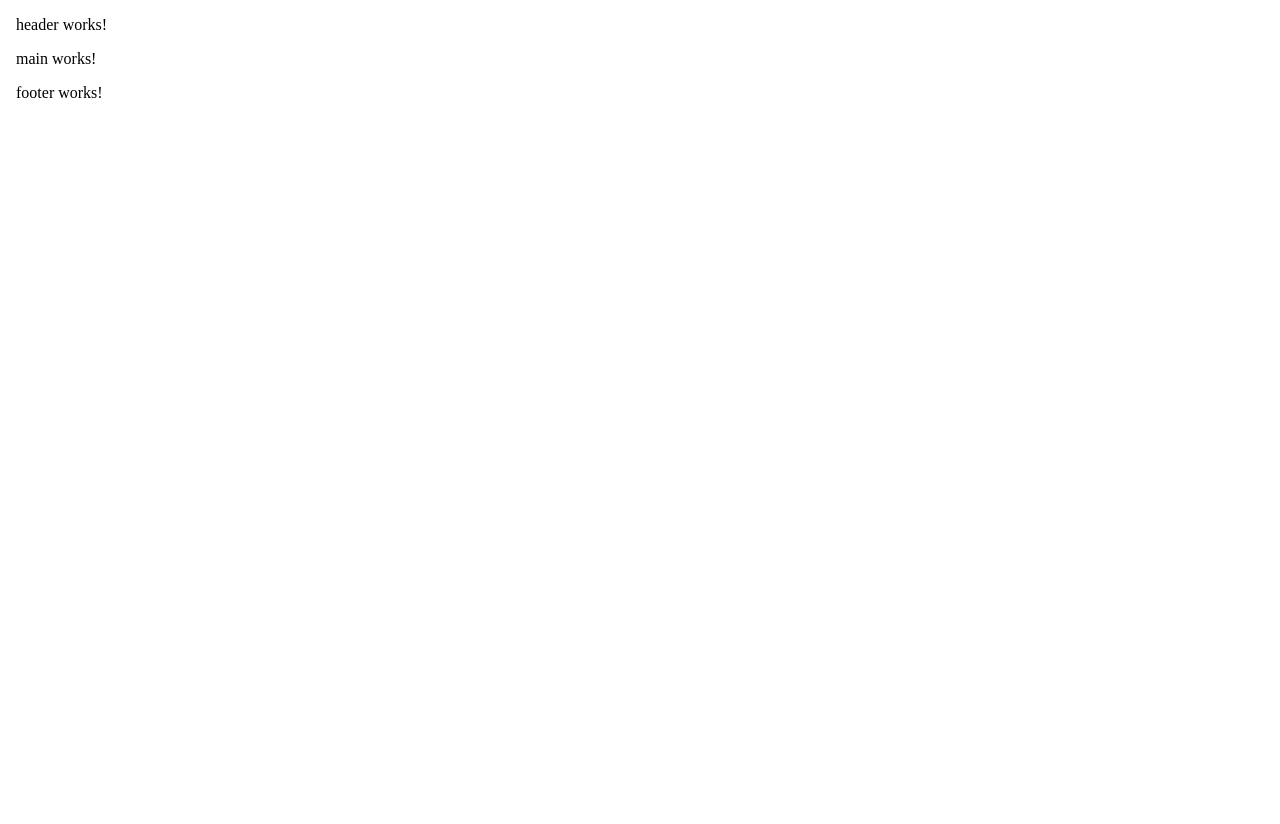
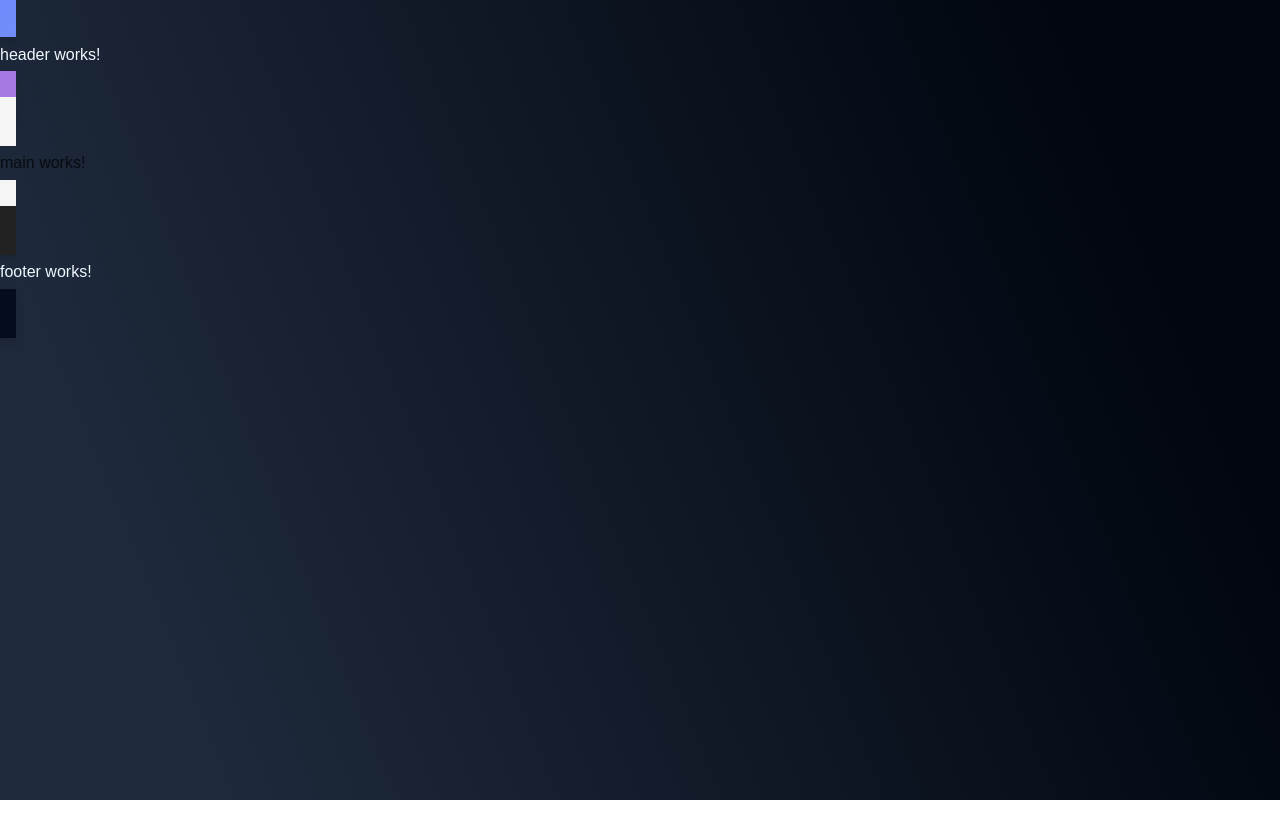
Before and after one commit to Tonyfilho/starting-class-hit, an Angular app in the folder starting/: page / in a window 1280 px wide. After the commit the page ends 800 px from the top, so only its background shows below. Built offline with nearby package versions, Linux system fonts and the light colour scheme.

Commit message:
starting aula 02 conf. style.css

```diff
--- a/starting/src/index.html
+++ b/starting/src/index.html
@@ -6,6 +6,8 @@
   <base href="/">
   <meta name="viewport" content="width=device-width, initial-scale=1">
   <link rel="icon" type="image/x-icon" href="favicon.ico">
+  <link href="https://fonts.googleapis.com/css2?family=Roboto:wght@300;400;500&display=swap" rel="stylesheet">
+  <link href="https://fonts.googleapis.com/icon?family=Material+Icons" rel="stylesheet">
 </head>
 <body>
   <app-root></app-root>
--- a/starting/src/styles.css
+++ b/starting/src/styles.css
@@ -1 +1,104 @@
 /* You can add global styles to this file, and also import other style files */
+html, body { height: 100%; }
+body { margin: 0; font-family: Roboto, "Helvetica Neue", sans-serif; }
+:root {
+    --primary-doc-color: linear-gradient(68.15deg, #1e293b 14.62%, #01060f 85.61%);;
+    --secondary-doc-color: linear-gradient(68.15deg, #222 14.62%, #050c1b 85.61%);;
+    --background-color: rgba(200, 252, 252, 0.308);
+    --background-color-sections: #f5f5f5;
+    --background-color-sections2: #d1caca;;
+    --background-color-code: #333;
+    --background-color-header: linear-gradient(135deg, #6e8efb, #a777e3);;
+    --animation-move-gradient: moveGradient 3s linear infinite;
+    --animation-background-size: 200% 100%;
+/* Variáveis CSS para cores e tamanhos */
+    --primary-color: rgba(93, 170, 241, 0.925);
+    --text-color-light: aliceblue;
+    --secondary-color: rgba(204, 33, 33, 0.959);
+    --text-color: rgba(0, 0, 0, 0.726);
+    --text-hover: rgba(13, 102, 236, 0.726);
+    --text-hover2: #007bff;
+    --text-color-focus:rgba(0, 123, 255, 0.3);
+    --shadow: 0 4px 8px rgba(0, 0, 0, 0.1);
+    --shadow-hover: 0 8px 16px rgba(0, 0, 0, 0.2);
+    --placeholder:  #aaa;
+    --box-shadow: rgba(93, 170, 241, 0.3);
+    --tr-nth-child: rgba(200, 252, 252, 0.1);
+    --tr-hover: rgba(93, 170, 241, 0.1);
+    --border-radius: 10px;
+    --transition: all 0.3s ease;
+    --main-font-family: Arial, sans-serif;
+    --main-line-height: 1.6;
+    --main-font-size: 3rem;
+    --main-font-size2: 2rem;
+
+
+  }
+
+
+  /* Reset básico */
+html, body {
+  margin: 0;
+  padding: 0;
+  width: 100%;
+  min-height: 100vh;
+  font-family: var(--main-font-family);
+  line-height: var(--main-line-height);
+  overflow-x: hidden;
+}
+
+/* Estilos para o componente body */
+app-body {
+  display: flex;
+  flex-direction: column;
+  min-height: 100vh;
+  width: 100%;
+  background: var(--primary-doc-color);
+  color: var(--text-color-light);
+}
+
+/* Estilos para o header */
+app-header {
+  width: 100%;
+  background: var(--background-color-header);
+  padding: 1rem;
+  box-shadow: var(--shadow);
+  z-index: 1000;
+}
+
+/* Estilos para o main */
+app-main {
+  flex: 1;
+  width: 100%;
+  padding: 1rem;
+  background: var(--background-color-sections);
+  color: var(--text-color);
+}
+
+/* Estilos para o footer */
+app-footer {
+  width: 100%;
+  background: var(--secondary-doc-color);
+  padding: 1rem;
+  color: var(--text-color-light);
+  box-shadow: var(--shadow);
+}
+
+/* Media Queries para responsividade */
+@media (max-width: 768px) {
+  app-header, app-main, app-footer {
+    padding: 0.5rem;
+  }
+
+  :root {
+    --main-font-size: 2rem;
+    --main-font-size2: 1.5rem;
+  }
+}
+
+@media (max-width: 480px) {
+  :root {
+    --main-font-size: 1.5rem;
+    --main-font-size2: 1.2rem;
+  }
+}
```
Also changed, not shown: 1 other file (tests, documents, lock files or other folders).
